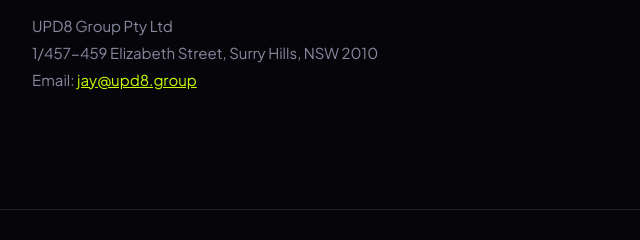
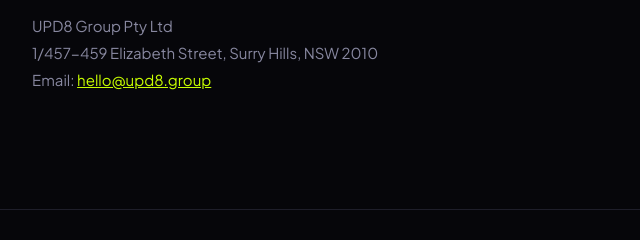
Before and after one commit to UPD8-group/UPD8, a plain HTML site: page terms.html in a window 1280 px wide. Shown: the part 4130-4370 px from the top of the page, 232-872 px from the left. Drawn offline with Linux system fonts and the light colour scheme.

Commit message:
Update terms.html

```diff
--- a/terms.html
+++ b/terms.html
@@ -288,7 +288,7 @@
     <p>If you have questions about these Terms, please contact us:</p>
     <p>UPD8 Group Pty Ltd<br>
     1/457-459 Elizabeth Street, Surry Hills, NSW 2010<br>
-    Email: <a href="mailto:jay@upd8.group">jay@upd8.group</a></p>
+    Email: <a href="mailto:hello@upd8.group">hello@upd8.group</a></p>
   </div>
 </main>
 
```
